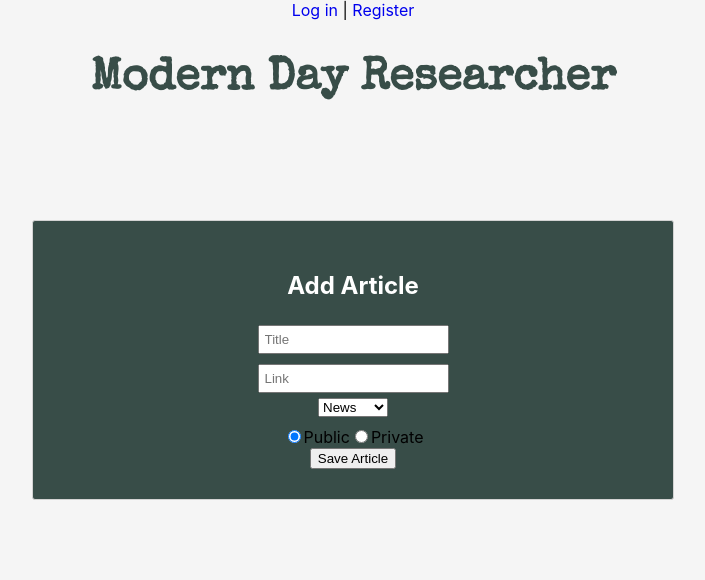
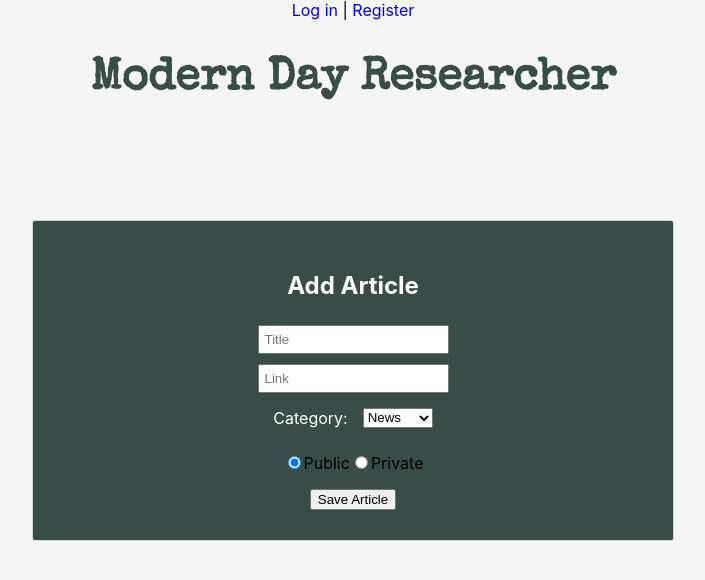
Before and after one commit to bw2-modern-day-researcher/Front-End-MDR, a React (Create React App) app in the folder modern-day-researcher/: page /Content in a window 1280 px wide. Shown: the top 580 px of the page, without its empty margins (287-992 px from the left). Built offline with nearby package versions, Linux system fonts and the light colour scheme; the HTML template or start-up script is replaced by a standard one.

Commit message:
added dropdown for categories

```diff
--- a/modern-day-researcher/src/components/Content/Card.js
+++ b/modern-day-researcher/src/components/Content/Card.js
@@ -9,7 +9,7 @@ const Card = props => {
         </div>
         <h3>{props.card.title}</h3>
         <p>{props.card.category}</p>
-        <p>{props.card.link}</p>
+        <a href={`${props.card.link}`}>Go to Article</a>
     </div>
   );
 };
--- a/modern-day-researcher/src/components/Content/CardForm.js
+++ b/modern-day-researcher/src/components/Content/CardForm.js
@@ -10,7 +10,7 @@ class CardForm extends Component {
       imgURL: "",
       username: localStorage.getItem("username"),
       seen: false,
-      public: false
+      public: 1
     };
   }
 
@@ -18,15 +18,19 @@ class CardForm extends Component {
     this.props.addNewArticle(this.state);
 
     this.setState({
+      ...this.state,
       title: "",
       category: [],
       link: "",
-      imgURL: ""
+      imgURL: "",
+      username: localStorage.getItem("username"),
+      seen: false,
+      public: 1
     });
   };
 
   handleInputChange = e => {
-    this.setState({ [e.target.name]: e.target.value });
+    this.setState({ ...this.state, [e.target.name]: e.target.value });
   };
 
   render() {
@@ -42,13 +46,6 @@ class CardForm extends Component {
               name="title"
               className="input-box"
             />
-            {/* <input
-              onChange={this.handleInputChange}
-              placeholder="Category"
-              value={this.state.category}
-              name="category"
-              className="input-box"
-            /> */}
             <input
               onChange={this.handleInputChange}
               placeholder="Link"
@@ -56,21 +53,24 @@ class CardForm extends Component {
               name="link"
               className="input-box"
             />
-            <select name="categories">
+            <div className="category-select">
+              <label className="category-label">Category:</label>
+              <select name="category" onChange={this.handleInputChange}>
                 <option value="news">News</option>
                 <option value="health">Health</option>
                 <option value="tech">Tech</option>
                 <option value="finance">Finance</option>
-              <option value="design">Design</option>
+                <option value="art">Art</option>
                 <option value="misc">Misc</option>
               </select>
+            </div>
           </div>
           <div className="form-check">
             <label>
               <input
                 type="radio"
                 name="share"
-                value="public"
+                value="1"
                 checked={true}
                 className="form-check-input"
               />
@@ -81,7 +81,7 @@ class CardForm extends Component {
               <input
                 type="radio"
                 name="share"
-                value="private"
+                value="0"
                 className="form-check-input"
               />
               Private
--- a/modern-day-researcher/src/components/Content/Content.js
+++ b/modern-day-researcher/src/components/Content/Content.js
@@ -36,7 +36,6 @@ export default class Content extends Component {
         .then(res => {
           if (res.status === 200 && res.data) {
             console.log(res.data);
-            console.log(res.data[0].category)
             this.setState({ loggedIn: true, tabs: tabData, cards: res.data });
           } else {
             throw new Error();
--- a/modern-day-researcher/src/data.js
+++ b/modern-day-researcher/src/data.js
@@ -1 +1 @@
-export const tabData = ['all', 'News', 'Health', 'Tech', 'Finance', 'art', 'Misc'];
+export const tabData = ['all', 'news', 'health', 'tech', 'finance', 'art', 'misc'];
--- a/modern-day-researcher/src/index.css
+++ b/modern-day-researcher/src/index.css
@@ -102,3 +102,17 @@ h2 {
   margin: 5px 0;
   padding: 5px;
 }
+
+.category-select {
+  display: flex;
+  margin: 10px 0;
+}
+
+.category-label {
+  color: white;
+  padding-right: 15px;
+}
+
+.form-check {
+  margin: 15px 0;
+}
```
Lines whose indentation alone changed are shown as unchanged.
